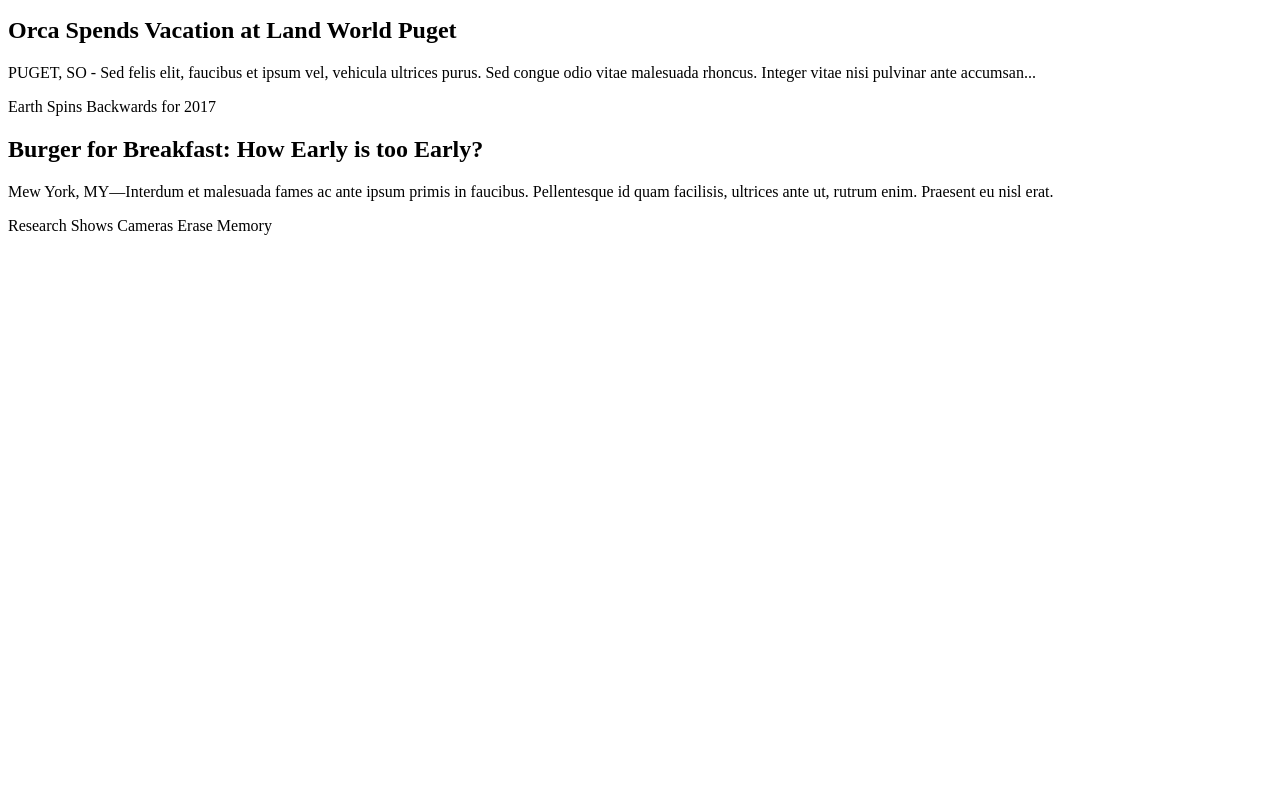
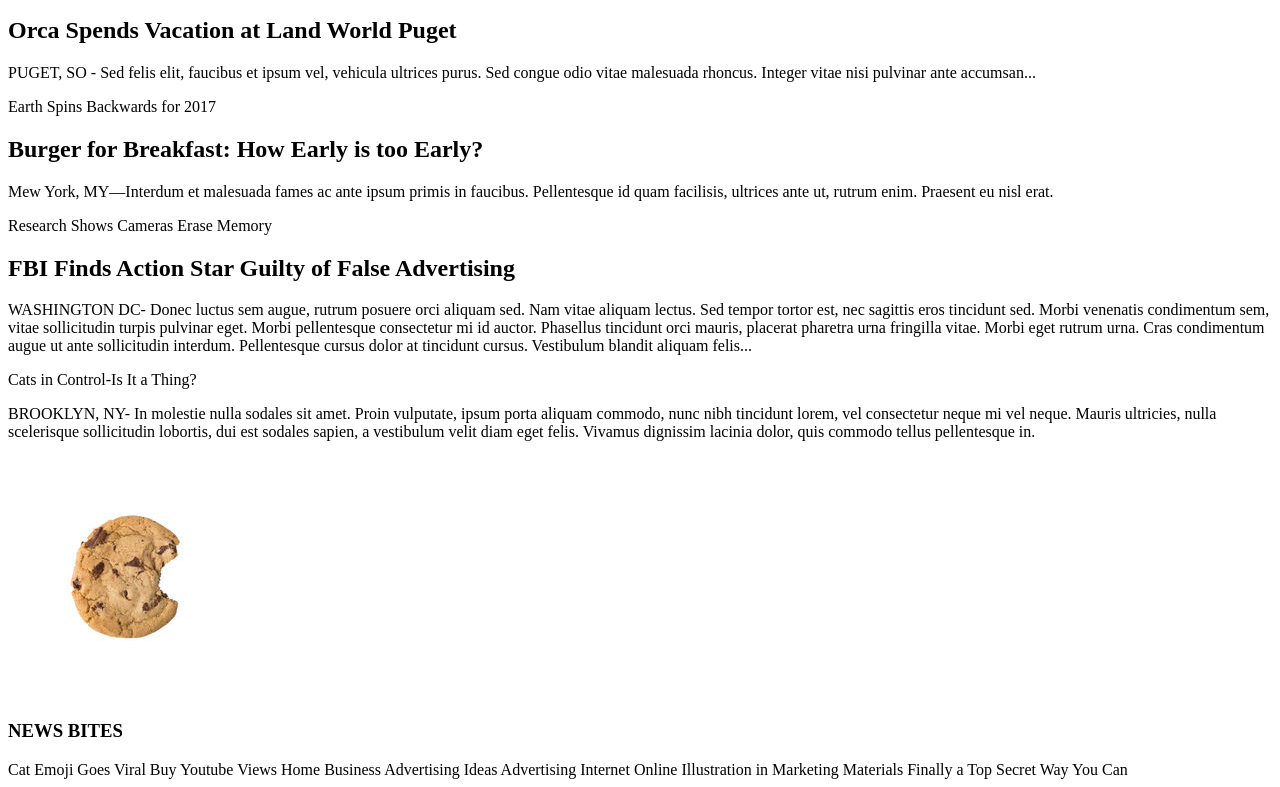
Before and after one commit to Reaba/Mytimes, a plain HTML site: page index.html in a window 1280 px wide. Shown: the part 117-904 px from the top of the page. Before the commit the page ends 800 px from the top, so only its background shows below. Drawn offline with Linux system fonts and the light colour scheme.

Commit message:
html for column medium and small

```diff
--- a/index.html
+++ b/index.html
@@ -60,18 +60,37 @@
 
     <!-- Second News Column -->
 
+    <div class="column medium">
+      <div class="story">
+        <div class="text-content">
+          <h2>FBI Finds Action Star Guilty of False Advertising</h2>
+          <p class="narrative">
+            WASHINGTON DC- Donec luctus sem augue, rutrum posuere orci aliquam sed. Nam vitae aliquam lectus. Sed tempor tortor est, nec sagittis eros tincidunt sed. Morbi venenatis condimentum sem, vitae sollicitudin turpis pulvinar eget. Morbi pellentesque consectetur mi id auctor. Phasellus tincidunt orci mauris, placerat pharetra urna fringilla vitae. Morbi eget rutrum urna. Cras condimentum augue ut ante sollicitudin interdum. Pellentesque cursus dolor at tincidunt cursus. Vestibulum blandit aliquam felis...</p>
+          </div>
+        </div>
+        <div class="story">
+          <div class="cat-ceo image-content">
+            <span>Cats in Control-Is It a Thing?</span>
+          </div>
+          <p class="narrative">
+            BROOKLYN, NY- In molestie nulla sodales sit amet. Proin vulputate, ipsum porta aliquam commodo, nunc nibh tincidunt lorem, vel consectetur neque mi vel neque. Mauris ultricies, nulla scelerisque sollicitudin lobortis, dui est sodales sapien, a vestibulum velit diam eget felis. Vivamus dignissim lacinia dolor, quis commodo tellus pellentesque in.</p>
+          </div>
+        </div>
 
+        <!-- Third News Column -->
 
-
-
-
-
-
-
-
-
-
-
-
-  </body>
+        <div class="column small">
+          <img class="cookie" src="resources/images/img-news-bite.png">
+          <div class="news-bites">
+            <h3>NEWS BITES</h3>
+            <span class="bite">Cat Emoji Goes Viral</span>
+            <span class="bite">Buy Youtube Views</span>
+            <span class="bite">Home Business Advertising Ideas</span>
+            <span class="bite">Advertising Internet Online</span>
+            <span class="bite">Illustration in Marketing Materials</span>
+            <span class="bite">Finally a Top Secret Way You Can</span>
+          </div>
+        </div>
+      </div>
+    </body>
 </html>
```
